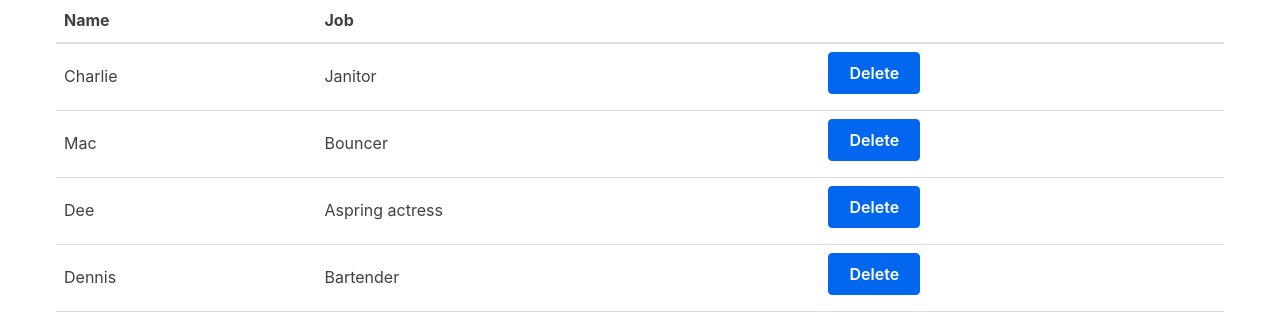
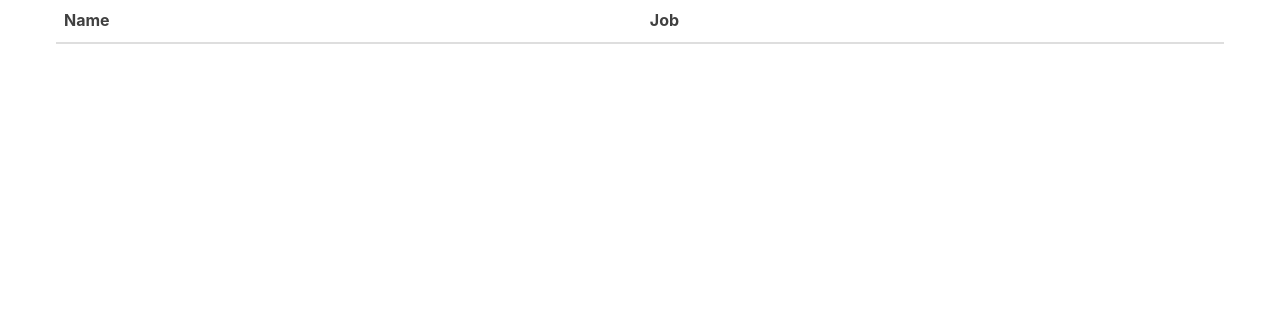
Before and after one commit to CrustyBarnacle/react-tutorial, a React (Create React App) app: page / in a window 1280 px wide. Shown: the top 334 px of the page. Built offline with nearby package versions, Linux system fonts and the light colour scheme.

Commit message:
Moved Table to components directory.

```diff
--- a/src/App.js
+++ b/src/App.js
@@ -1,28 +1,11 @@
 import React, { Component } from 'react';
-import Table from './Table';
+import Table from './components/Table';
 
 
 class App extends Component {
     state = {
-        characters: [
-            {
-                'name': 'Charlie',
-                'job': 'Janitor'
-            },
-            {
-                'name': 'Mac',
-                'job': 'Bouncer'
-            },
-            {
-                'name': 'Dee',
-                'job': 'Aspring actress'
-            },
-            {
-                'name': 'Dennis',
-                'job': 'Bartender'
-            }
-        ]
-    }
+        characters: []
+    };
 
     removeCharacter = index => {
         const { characters } = this.state;
```
Also changed, not shown: src/components/Table.js (renamed from src/Table.js).
